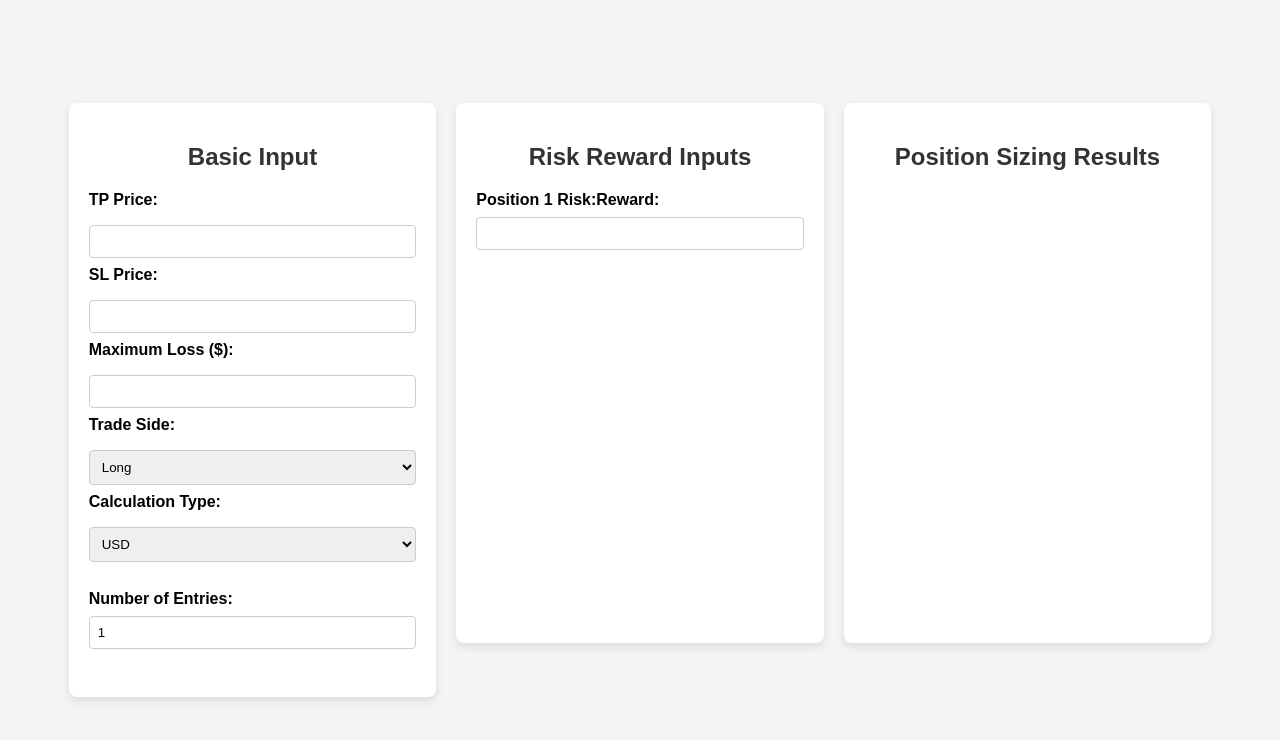
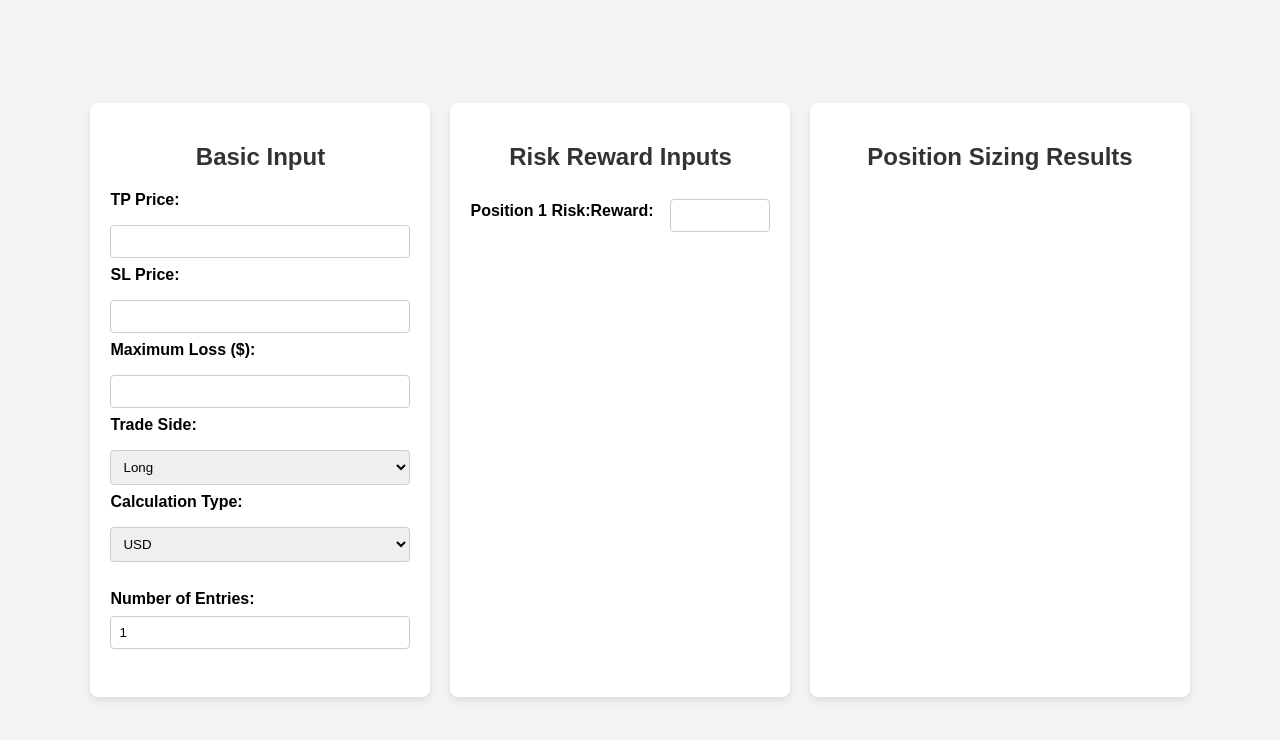
Before and after one commit to passavit1/position-sizing-calculator, a React (Create React App) app: page / in a window 1280 px wide. Shown: the top 740 px of the page. Built offline with nearby package versions, Linux system fonts and the light colour scheme.

Commit message:
Change some styled

```diff
--- a/src/App.css
+++ b/src/App.css
@@ -15,7 +15,7 @@ body {
   display: flex;
   flex-direction: row;
   gap: 20px;
-  max-width: 1200px;
+  max-width: 1400px;
   width: 100%;
   box-sizing: border-box;
 }
@@ -27,14 +27,21 @@ body {
   padding: 20px;
   border-radius: 8px;
   box-shadow: 0 4px 8px rgba(0, 0, 0, 0.1);
+  min-width: 300px;
+}
+
+.basic-input-container {
   flex: 1;
-  min-width: 250px;
 }
 
 .risk-reward-inputs-container,
 .results-container {
-  max-height: 500px;
+  max-height: 600px;
   overflow-y: auto;
+}
+
+.results-container {
+  flex: 1.8;
 }
 
 .App h2,
@@ -81,6 +88,9 @@ label {
   border: 1px solid #ddd;
   border-radius: 4px;
   margin-bottom: 8px;
+  white-space: nowrap;
+  overflow: hidden;
+  text-overflow: ellipsis;
 }
 
 button {
@@ -95,3 +105,19 @@ button {
 button:hover {
   background-color: #45a049;
 }
+
+.risk-reward-row {
+  display: flex;
+  align-items: center;
+  justify-content: space-between;
+  margin-bottom: 10px;
+}
+
+.risk-reward-row label {
+  flex: 1;
+  margin-right: 10px;
+}
+
+.risk-reward-row input {
+  width: 100px;
+}
--- a/src/components/RiskRewardInputs.js
+++ b/src/components/RiskRewardInputs.js
@@ -10,15 +10,13 @@ function RiskRewardInputs({ numberOfEntries, riskRewards, setRiskRewards }) {
   return (
     <div className="form-section">
       {Array.from({ length: numberOfEntries }).map((_, index) => (
-        <div key={index}>
-          <label>
-            Position {index + 1} Risk:Reward:
-            <input
-              type="number"
-              value={riskRewards[index] || ""}
-              onChange={(e) => handleInputChange(index, e.target.value)}
-            />
-          </label>
+        <div key={index} className="risk-reward-row">
+          <label>Position {index + 1} Risk:Reward:</label>
+          <input
+            type="number"
+            value={riskRewards[index] || ""}
+            onChange={(e) => handleInputChange(index, e.target.value)}
+          />
         </div>
       ))}
     </div>
```
